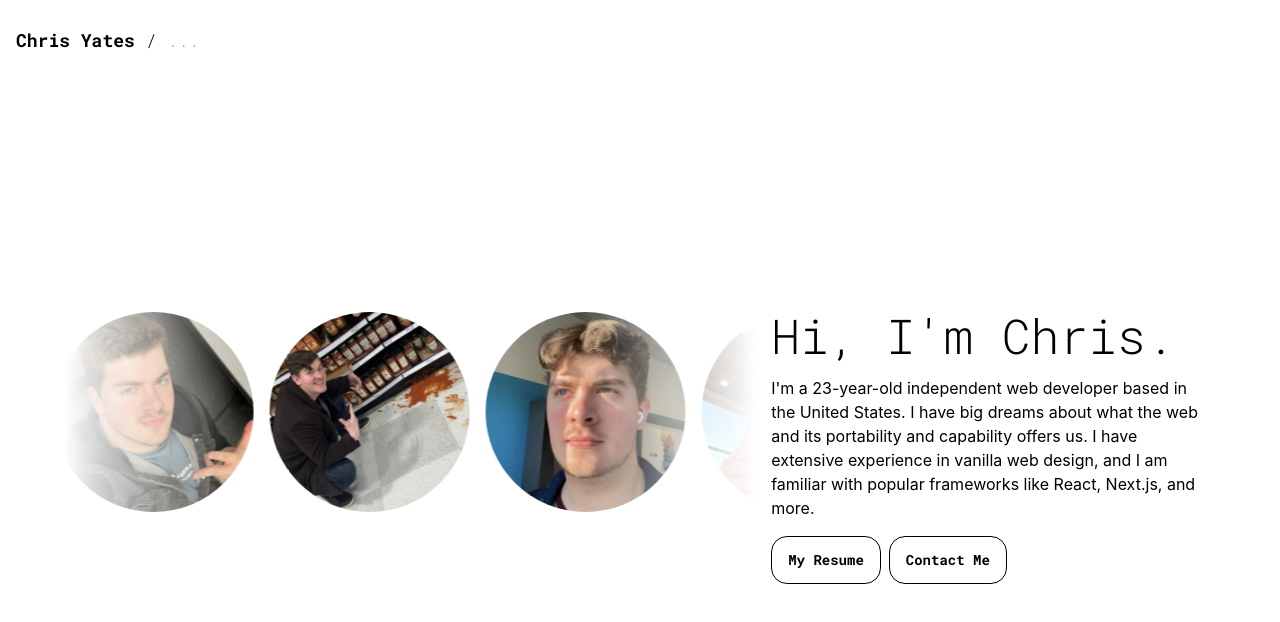
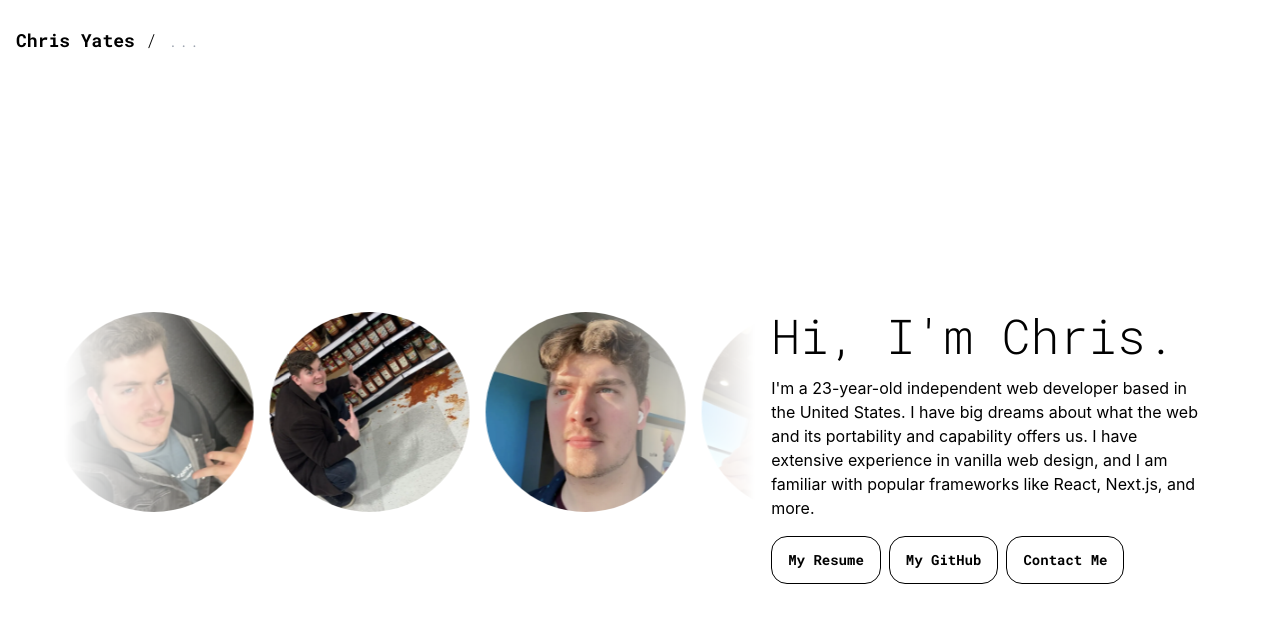
Before and after one commit to TotalChris/portfolio, a React (Vite) app: page / in a window 1280 px wide. Shown: the top 622 px of the page. Built offline with nearby package versions, Linux system fonts and the light colour scheme; no server answers.

Commit message:
🎨 style: add link to GitHub profile in home page

```diff
--- a/src/pages/Home.jsx
+++ b/src/pages/Home.jsx
@@ -1,5 +1,6 @@
 import SlowPhotoCarousel from "../components/SlowPhotoCarousel";
 import { Helmet } from 'react-helmet';
+import { Link } from "react-router-dom";
 import Chris1 from "../assets/carousel/Chris-01.webp";
 import Chris2 from "../assets/carousel/Chris-02.webp";
 import Chris3 from "../assets/carousel/Chris-03.webp";
@@ -32,6 +33,7 @@
                     <p className='py-4' style={{maxWidth: '440px'}}>I&apos;m a 23-year-old independent web developer based in the United States. I have big dreams about what the web and its portability and capability offers us. I have extensive experience in vanilla web design, and I am familiar with popular frameworks like React, Next.js, and more.</p>
                     <div className='flex sm:flex-row flex-col gap-2' style={{fontFamily: 'Roboto Mono',}}>
                         <button className="btn-wire" onClick={() => {navigate('/resume')}}>My Resume</button>
+                        <Link to="https://github.com/totalchris" className="btn-wire">My GitHub</Link>
                         <button className="btn-wire" onClick={() => {navigate('/contact')}}>Contact Me</button>
                     </div>
                 </div>
```
